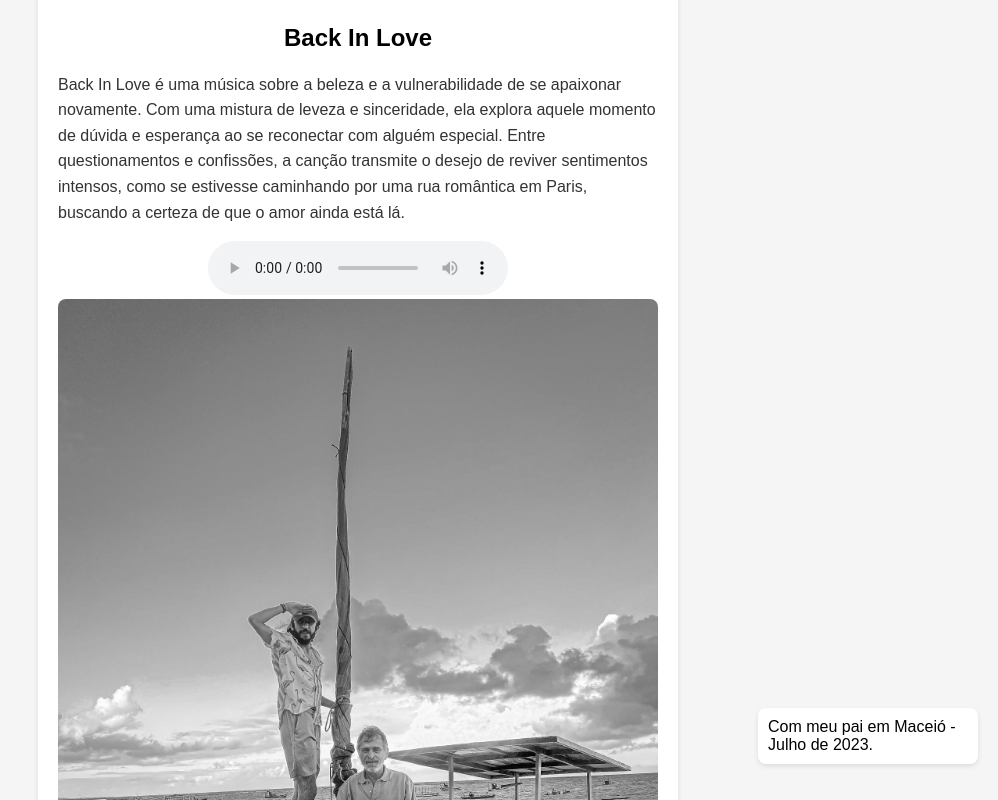
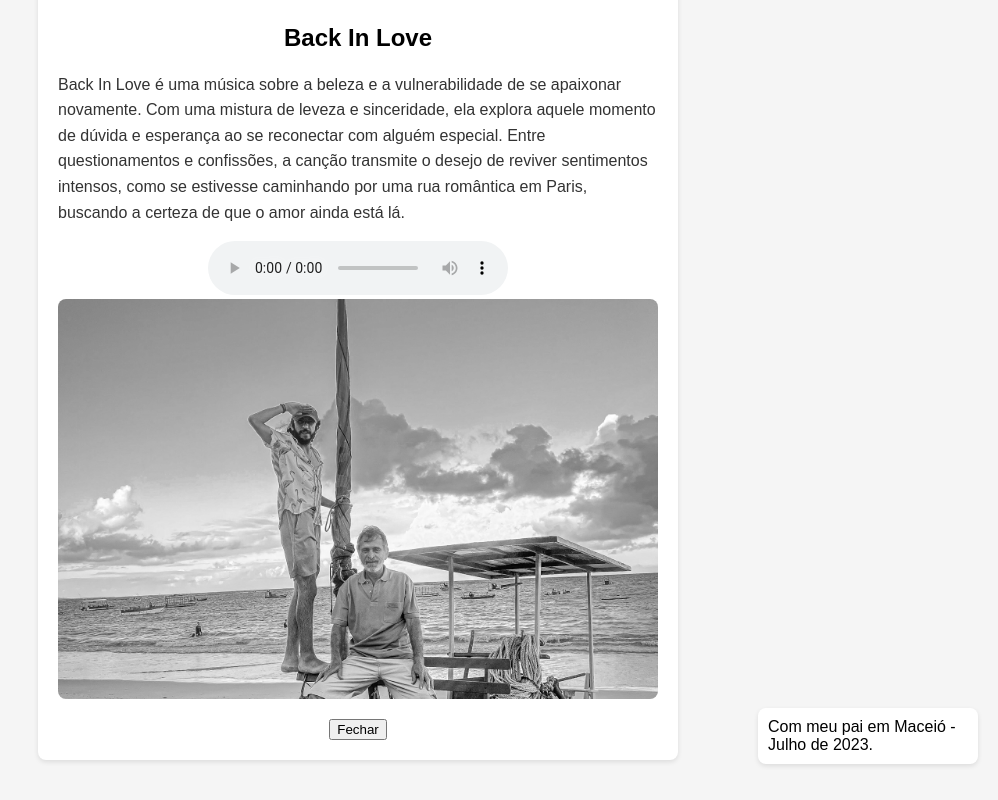
Before and after one commit to maolidaniel/album-preview-site, a plain HTML site: page index.html in a window 1280 px wide. Both pictures are taken after a click on the element "Back In Love". Shown: the part 394-1194 px from the top of the page, without its empty margins (282-1280 px from the left). Drawn offline with Linux system fonts and the light colour scheme.

Commit message:
Update style.css

```diff
--- a/style.css
+++ b/style.css
@@ -68,15 +68,17 @@ main {
   box-shadow: 0 2px 5px rgba(0,0,0,0.1);
 }
 
-/* Imagens em preto e branco com transição */
-img {
+/* As imagens em P&B com altura fixa para evitar reflow */
+#photo {
   width: 100%;
+  height: 400px; /* altura fixa para manter o espaço constante */
+  object-fit: cover;
   border-radius: 8px;
   filter: grayscale(100%);
   transition: filter 0.3s;
 }
 
-img:hover {
+#photo:hover {
   filter: grayscale(0%);
 }
 
@@ -99,7 +101,7 @@ img:hover {
   font-weight: bold;
 }
 
-/* Novo: Estilo para a descrição da música quando flutuante */
+/* Novo: Estilo para a descrição da música flutuante */
 .floating-music-description {
   position: fixed;
   top: 20px;
```
